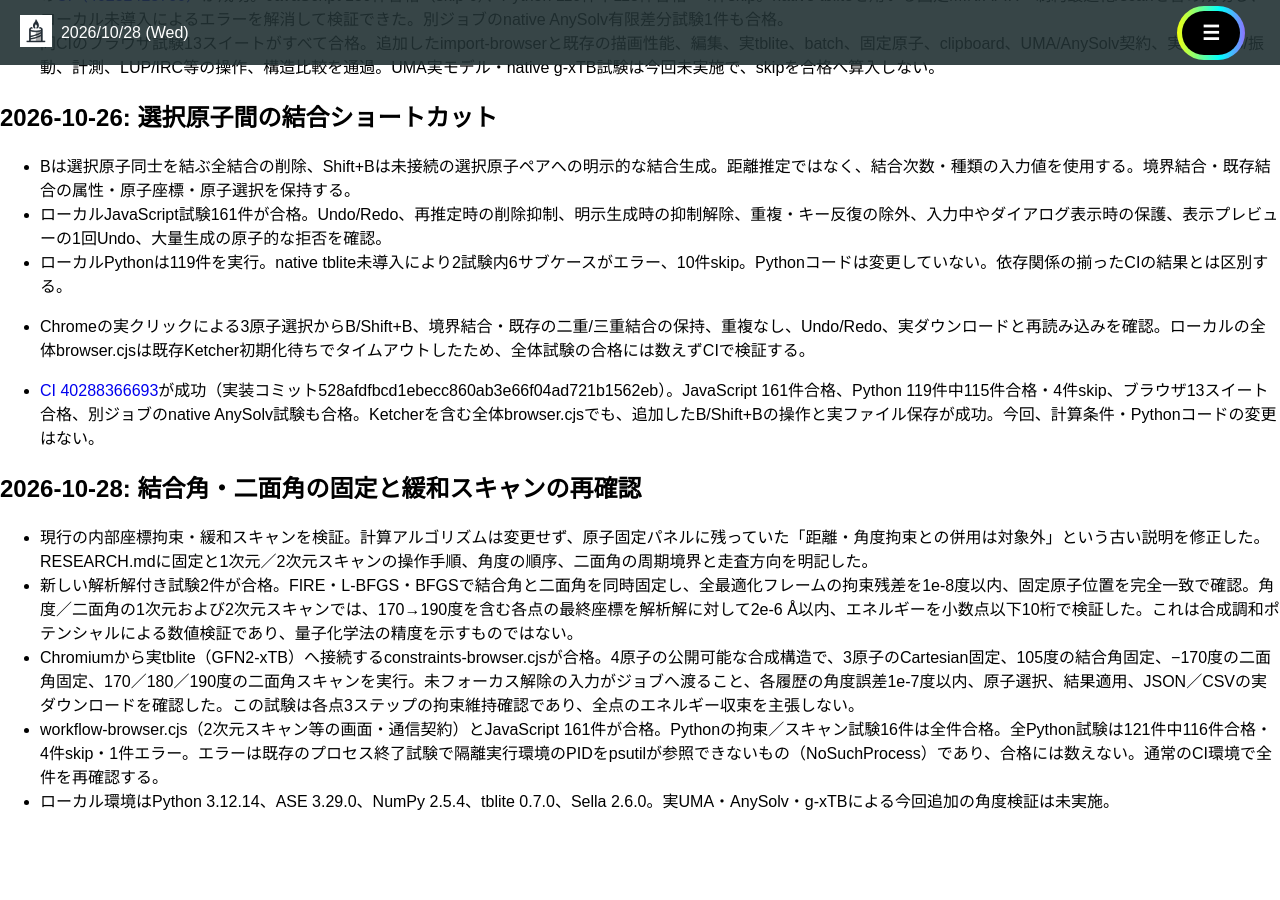
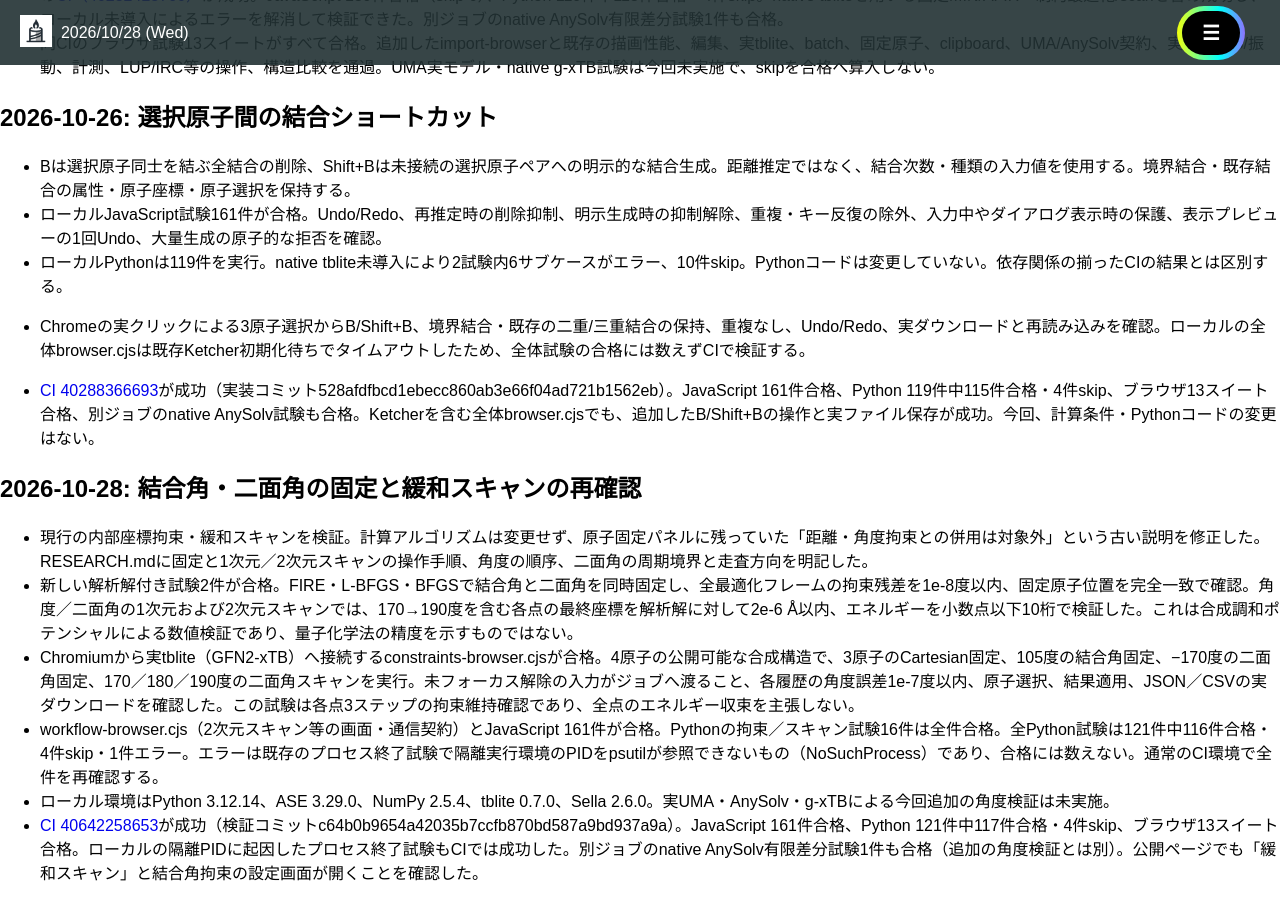
Before and after one commit to h-nabata/h-nabata.github.io, a Jekyll site: the page built from molecule-visualizer/AFIR-VALIDATION.md, in a window 1280 px wide and 900 px high, scrolled down 13566 px. Built offline with Jekyll 4.4.1, drawn with Linux system fonts in a browser that asks for light colours; nearby versions of some CDN libraries; our own code applies the rules of GitHub Pages for plain Markdown files; before the commit the page ends 14394 px from its top, so only the background shows below that.

Commit message:
Record angular constraint validation and clarify periodic angle wording

```diff
--- a/molecule-visualizer/AFIR-VALIDATION.md
+++ b/molecule-visualizer/AFIR-VALIDATION.md
@@ -355,3 +355,4 @@ GPUネイティブUMA／AnySolv、実g-xTBの速度比較は未実施。局所
 - Chromiumから実tblite（GFN2-xTB）へ接続するconstraints-browser.cjsが合格。4原子の公開可能な合成構造で、3原子のCartesian固定、105度の結合角固定、−170度の二面角固定、170／180／190度の二面角スキャンを実行。未フォーカス解除の入力がジョブへ渡ること、各履歴の角度誤差1e-7度以内、原子選択、結果適用、JSON／CSVの実ダウンロードを確認した。この試験は各点3ステップの拘束維持確認であり、全点のエネルギー収束を主張しない。
 - workflow-browser.cjs（2次元スキャン等の画面・通信契約）とJavaScript 161件が合格。Pythonの拘束／スキャン試験16件は全件合格。全Python試験は121件中116件合格・4件skip・1件エラー。エラーは既存のプロセス終了試験で隔離実行環境のPIDをpsutilが参照できないもの（NoSuchProcess）であり、合格には数えない。通常のCI環境で全件を再確認する。
 - ローカル環境はPython 3.12.14、ASE 3.29.0、NumPy 2.5.4、tblite 0.7.0、Sella 2.6.0。実UMA・AnySolv・g-xTBによる今回追加の角度検証は未実施。
+- [CI 40642258653](https://github.com/h-nabata/h-nabata.github.io/actions/runs/40642258653)が成功（検証コミットc64b0b9654a42035b7ccfb870bd587a9bd937a9a）。JavaScript 161件合格、Python 121件中117件合格・4件skip、ブラウザ13スイート合格。ローカルの隔離PIDに起因したプロセス終了試験もCIでは成功した。別ジョブのnative AnySolv有限差分試験1件も合格（追加の角度検証とは別）。公開ページでも「緩和スキャン」と結合角拘束の設定画面が開くことを確認した。
--- a/molecule-visualizer/index.html
+++ b/molecule-visualizer/index.html
@@ -529,7 +529,7 @@ H -0.3 1.0 0"></textarea>
   <section id="engineScanSettings" hidden><h3>緩和スキャン</h3><div id="scanCoordinateRows"></div>
     <button class="mv-btn" id="scanCoordinateAdd" type="button">2本目の座標を追加</button>
     <label class="mv-check"><input id="scanStopOnFailure" type="checkbox" checked>未収束の点が出たら停止する</label>
-    <p class="mv-small">距離・結合角・二面角から1本または2本を選び、開始値・終了値・両端を含む点数を指定します。各点では指定座標を固定し、残りの自由度を最適化します。1軸2〜100点、合計400点まで。二面角で180度をまたぐ例は170→190度（190度と−170度は同じ配座）です。最大ステップ数は各点に適用されます。同じ座標を上の拘束欄にも重複して指定しないでください。</p></section>
+    <p class="mv-small">距離・結合角・二面角から1本または2本を選び、開始値・終了値・両端を含む点数を指定します。各点では指定座標を固定し、残りの自由度を最適化します。1軸2〜100点、合計400点まで。二面角で180度をまたぐ例は170→190度（190度と−170度は同じ二面角）です。最大ステップ数は各点に適用されます。同じ座標を上の拘束欄にも重複して指定しないでください。</p></section>
   <section id="engineAdaptiveSettings" hidden><details><summary>自動ノード追加・経路分割</summary>
     <label class="mv-check"><input id="adaptiveEnabled" type="checkbox">構造・エネルギーの間隔に応じてノードを追加する</label>
     <div class="mv-grid"><label>ノード数の上限<input id="adaptiveMaxImages" type="number" min="3" max="100" step="1" value="30"></label><label>追加判定の間隔（ステップ）<input id="adaptiveInterval" type="number" min="1" max="10000" step="1" value="10"></label><label>原子RMS変位の閾値 (Å)<input id="adaptiveMaxSpacing" type="number" min=".01" max="20" step="0.1" value="0.5"></label><label>エネルギー差の閾値 (eV)<input id="adaptiveEnergyGap" type="number" min=".0001" max="100" step="0.1" value="0.2"></label></div>
```
